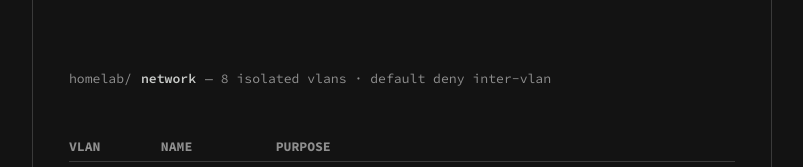
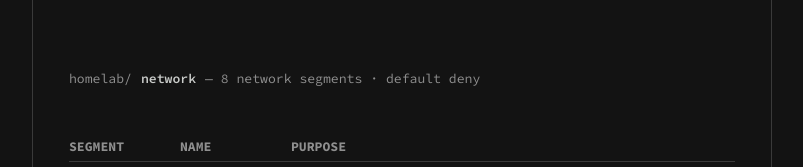
Before and after one commit to lerko96/lerko96.github.io, a Next.js app: page /homelab in a window 1280 px wide. Shown: the part 633-800 px from the top of the page, without its empty margins (238-1041 px from the left). Built offline with nearby package versions, Linux system fonts and the light colour scheme.

Commit message:
refactor(homelab): rename VLAN col to Segment for VPN row
VPN is an L3 tunnel, not an 802.1Q VLAN. Reframes the table as
network segments / access tiers so the VPN row is consistent with
the others.

```diff
--- a/src/app/homelab/page.tsx
+++ b/src/app/homelab/page.tsx
@@ -155,7 +155,7 @@ export default function HomelabPage() {
       {/* VLAN table */}
       <Widget
         title="homelab/network"
-        meta="8 isolated vlans · default deny inter-vlan"
+        meta="8 network segments · default deny"
         as="section"
       >
         <div className="overflow-x-auto">
@@ -163,7 +163,7 @@ export default function HomelabPage() {
             <thead>
               <tr className="border-b border-[var(--color-border)]">
                 <th className="font-mono text-[var(--color-text-dim)] text-left py-qtr-lh pr-[3ch] uppercase">
-                  VLAN
+                  Segment
                 </th>
                 <th className="font-mono text-[var(--color-text-dim)] text-left py-qtr-lh pr-[3ch] uppercase">
                   Name
```
